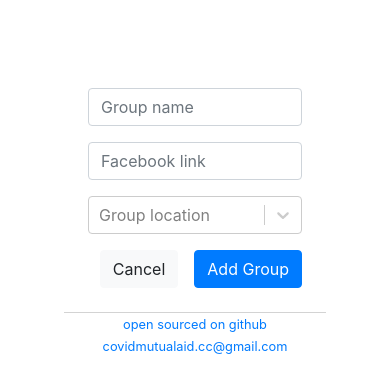
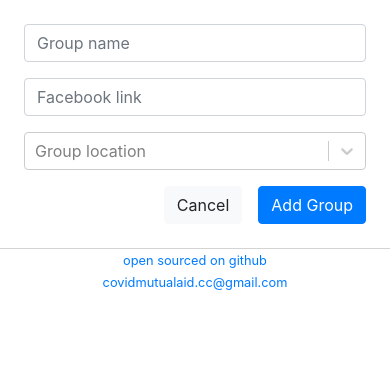
Before and after one commit to Covid-Mutual-Aid/mutual-aid-wiki, a React (Create React App) app in the folder client/: page /create-group in a window 390 px wide. Shown: the top 392 px of the page. Built offline with nearby package versions, Linux system fonts and the light colour scheme.

Commit message:
Adjust padding on non iframe in mobile view

```diff
--- a/client/src/styles/index.css
+++ b/client/src/styles/index.css
@@ -49,7 +49,7 @@ code {
 }
 
 .App-Standalone {
-  padding: 4rem;
+  padding: 2rem 4rem;
   height: 100%;
   display: grid;
   grid: 0fr 1fr 1fr 0fr / 1fr;
@@ -86,3 +86,9 @@ code {
 .top-buttons {
   font-size: 1rem !important;
 }
+
+@media only screen and (max-width: 800px) {
+  .App-Standalone {
+    padding: 0;
+  }
+}
```
